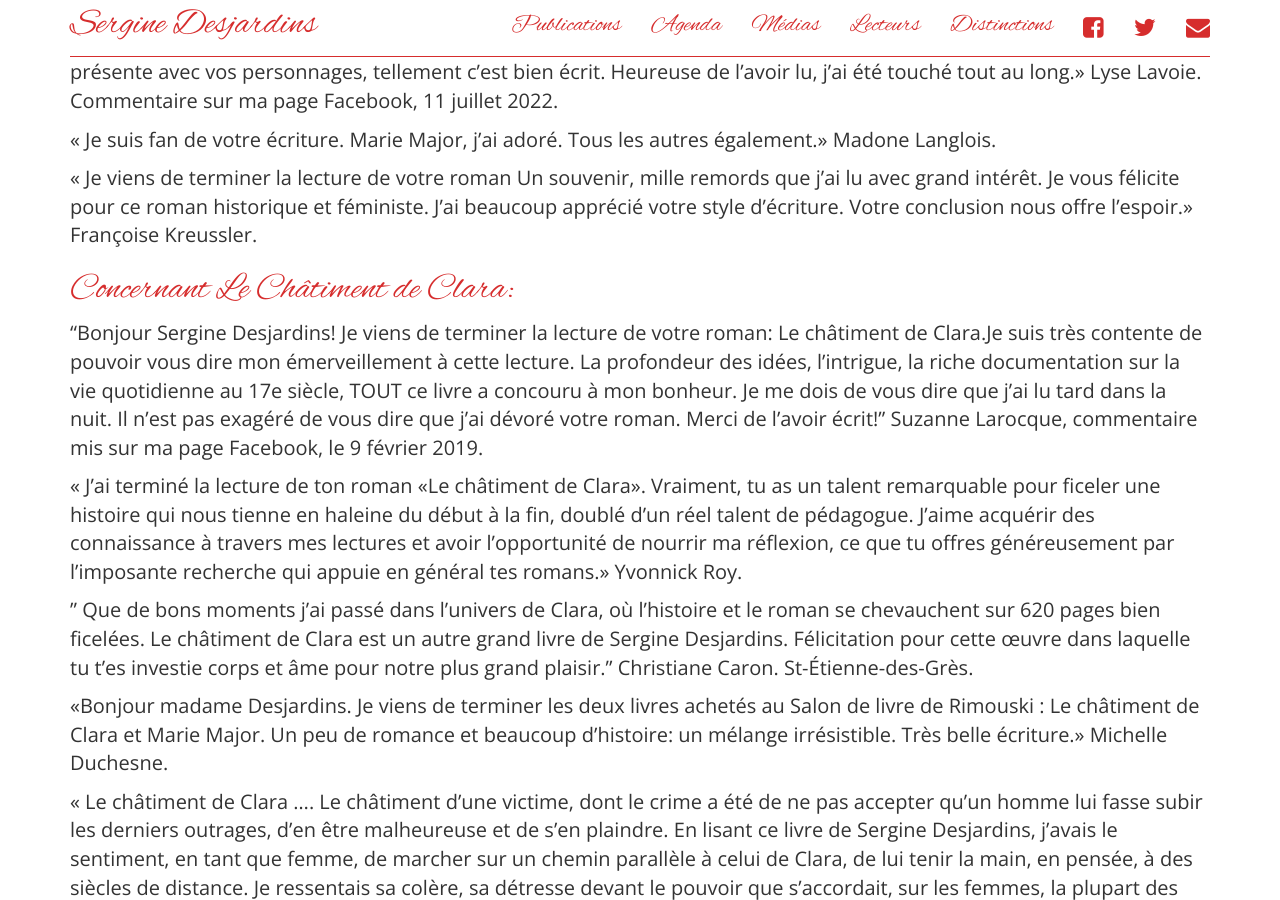
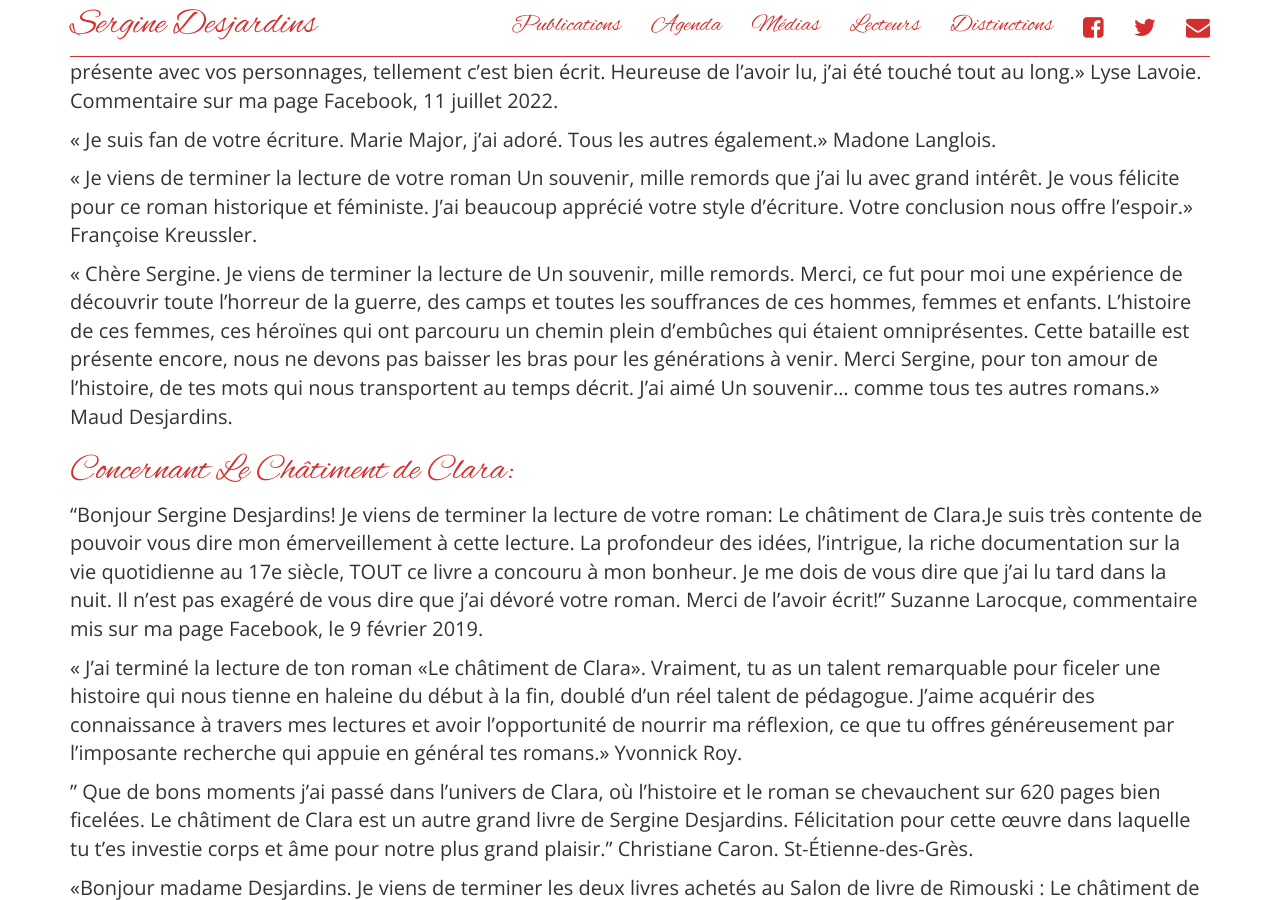
Before and after one commit to serginedesjardins/serginedesjardins.github.io, a Jekyll site: the page built from lecteurs.md, in a window 1280 px wide and 900 px high, scrolled down 10304 px. Built offline with Jekyll 4.4.1, drawn with Linux system fonts in a browser that asks for light colours; nearby versions of some CDN libraries.

Commit message:
Maud Desjardins, Un souvenir

```diff
--- a/lecteurs.md
+++ b/lecteurs.md
@@ -198,6 +198,9 @@ Merci, c'est un honneur de lire vos femmes!» Marie-France Rioux.
 « Je suis fan de votre écriture. Marie Major, j’ai adoré. Tous les autres également.» Madone Langlois.
 
 « Je viens de terminer la lecture de votre roman Un souvenir, mille remords que j’ai lu avec grand intérêt. Je vous félicite pour ce roman historique et féministe. J’ai beaucoup apprécié votre style d’écriture. Votre conclusion nous offre l’espoir.» Françoise Kreussler.
+
+« Chère Sergine. Je viens de terminer la lecture de Un souvenir, mille remords. Merci, ce fut pour moi une expérience de découvrir toute l’horreur de la guerre, des camps et toutes les souffrances de ces hommes, femmes et enfants. L’histoire de ces femmes, ces héroïnes qui ont parcouru un chemin plein d’embûches qui étaient omniprésentes. Cette bataille est présente encore, nous ne devons pas baisser les bras pour les générations à venir. Merci Sergine, pour ton amour de l’histoire, de tes mots qui nous transportent au temps décrit. J'ai aimé Un souvenir... comme tous tes autres romans.» Maud Desjardins.
+
 
 
 # Concernant Le Châtiment de Clara:
```
